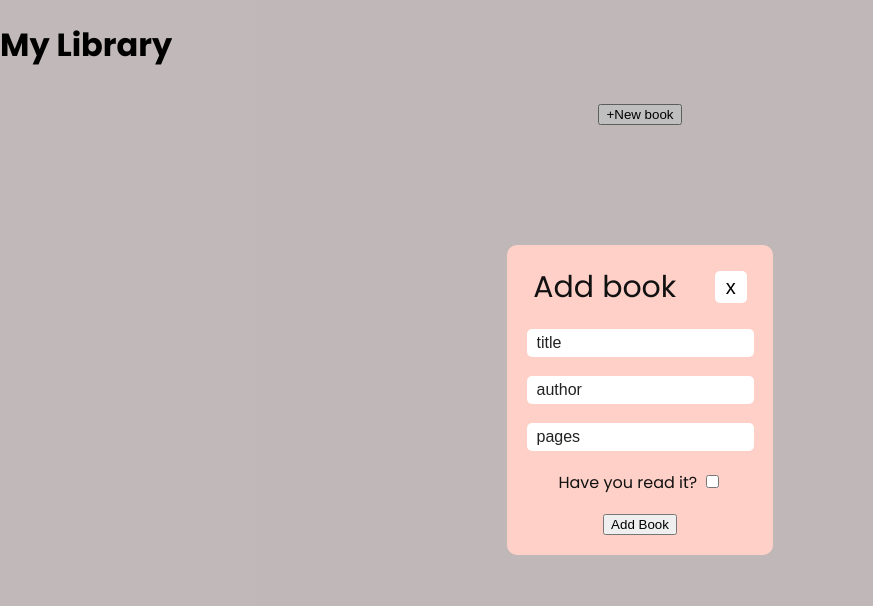
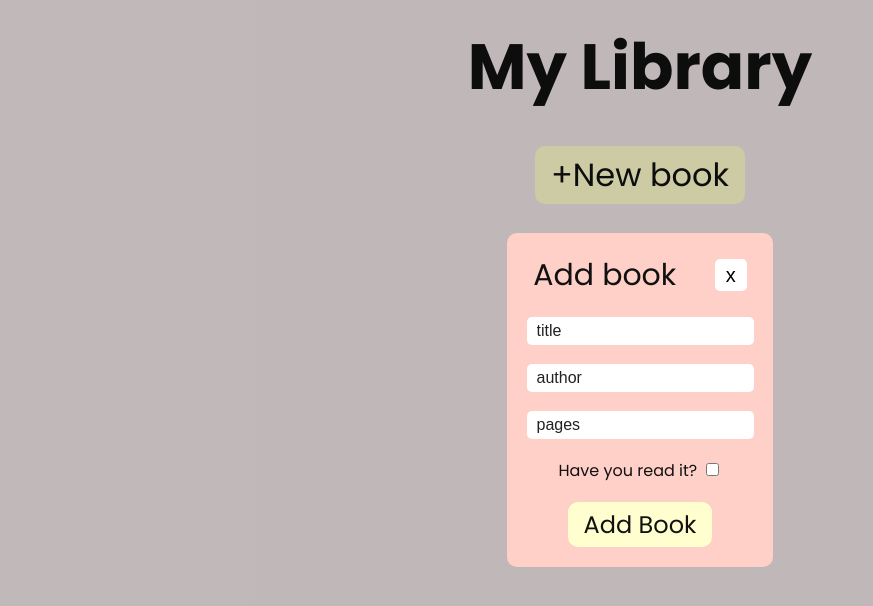
Before and after one commit to scarly111/TOP-Library_Project, a plain HTML site: page index.html in a window 1280 px wide. Shown: the whole page, without its empty margins (0-873 px from the left). Drawn offline with Linux system fonts and the light colour scheme.

Commit message:
Button style added

```diff
--- a/style.css
+++ b/style.css
@@ -5,12 +5,20 @@ body {
     background-color: #F1E7E7;
 }
 
+h1 {
+    text-align: center;
+    font-size: 64px;
+    margin: 1.2rem 0rem;
+    padding: 0;
+    color: #111;
+}
+
 .header-container {
     text-align: center;
     margin-top: 2rem;
 }
 
-.add-button {
+.new-button {
     outline: none;
     border: none;
     font-size: 32px;
@@ -23,7 +31,7 @@ body {
     padding: 5px 16px;
 }
 
-.add-button:hover {
+.new-button:hover {
     background-color: #f7f6d0;
 }
 
@@ -95,3 +103,20 @@ input::placeholder{
 .close:hover {
     background-color: #faf5f5;
 }
+
+.add-book {
+    outline: none;
+    border: none;
+    font-size: 24px;
+    font-family: "Poppins", sans-serif;
+    border-radius: 10px;
+    cursor: pointer;
+    background-color: #FFFECE;
+    color: #111;
+    text-align: center;
+    padding: 5px 16px;
+}
+
+.add-book:hover{
+    background-color: #f7f6d0;
+}
```
